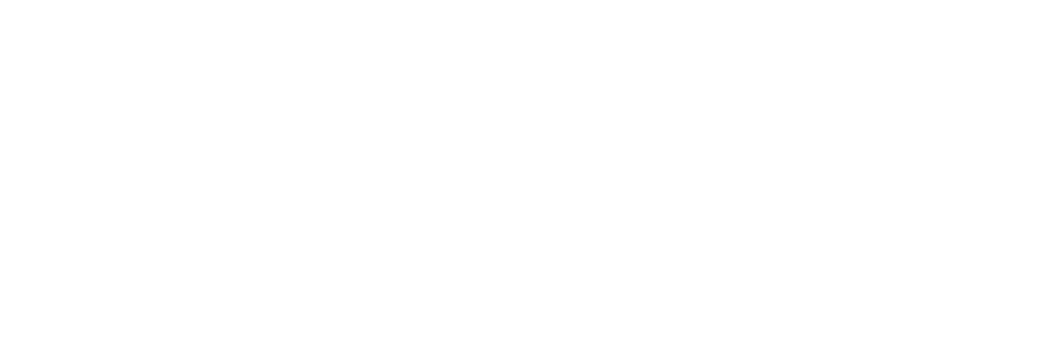
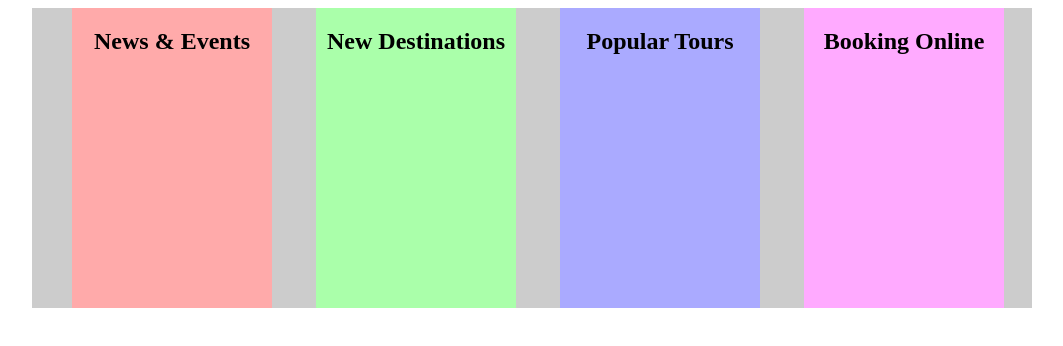
Before and after one commit to cartersteven/WSP, a plain HTML site: page components/2/component.html in a window 1280 px wide. Shown: the whole page, without its empty margins (108-1171 px from the left). Drawn offline with Linux system fonts and the light colour scheme.

Commit message:
Began component 2

```diff
--- a/components/2/component.css
+++ b/components/2/component.css
@@ -1,3 +1,32 @@
 /* Component Stylesheet
 ============================================================
 ============================================================*/
+
+#container{
+  width: 1000px;
+  background-color: #ccc;
+  height: 300px;
+  margin: auto;
+}
+.subnav{
+  width: 200px;
+  height: 300px;
+  display: inline-block;
+  margin-top: 0px;
+  text-align: center;
+}
+#subnav1{
+  background-color: #ffaaaa;
+  margin: 0px 40px;
+}
+#subnav2{
+  background-color: #aaffaa;
+  margin: 0px 40px 0px 0px;
+}
+#subnav3{
+  background-color: #aaaaff;
+  margin: 0px 40px 0px 0px;
+}
+#subnav4{
+  background-color: #ffaaff;
+}
--- a/components/2/component.html
+++ b/components/2/component.html
@@ -11,7 +11,32 @@
 <body>
 
 	<!-- Component -->
-
+<div id="container">
+	<div class="subnav" id="subnav1">
+		<h2>News &amp; Events</h2>
+		<img src="" />
+		<p></p>
+		<a href=""></a>
+	</div>
+	<div class="subnav" id="subnav2">
+		<h2>New Destinations</h2>
+		<img src="" />
+		<p></p>
+		<a href=""></a>
+	</div>
+	<div class="subnav" id="subnav3">
+		<h2>Popular Tours</h2>
+		<img src="" />
+		<p></p>
+		<a href=""></a>
+	</div>
+	<div class="subnav" id="subnav4">
+		<h2>Booking Online</h2>
+		<img src="" />
+		<p></p>
+		<a href=""></a>
+	</div>
+</div>
 	<!-- End Component -->
 
 </body>
```
Also changed, not shown: 1 other file.
